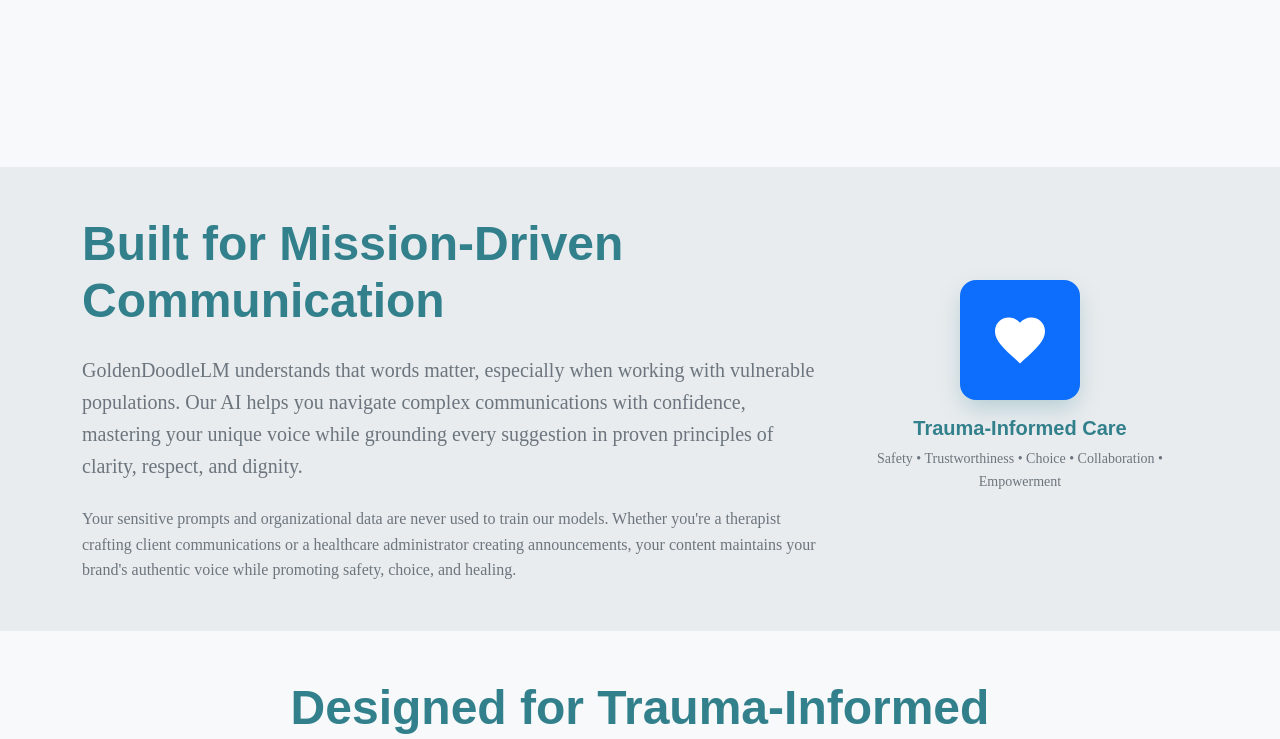
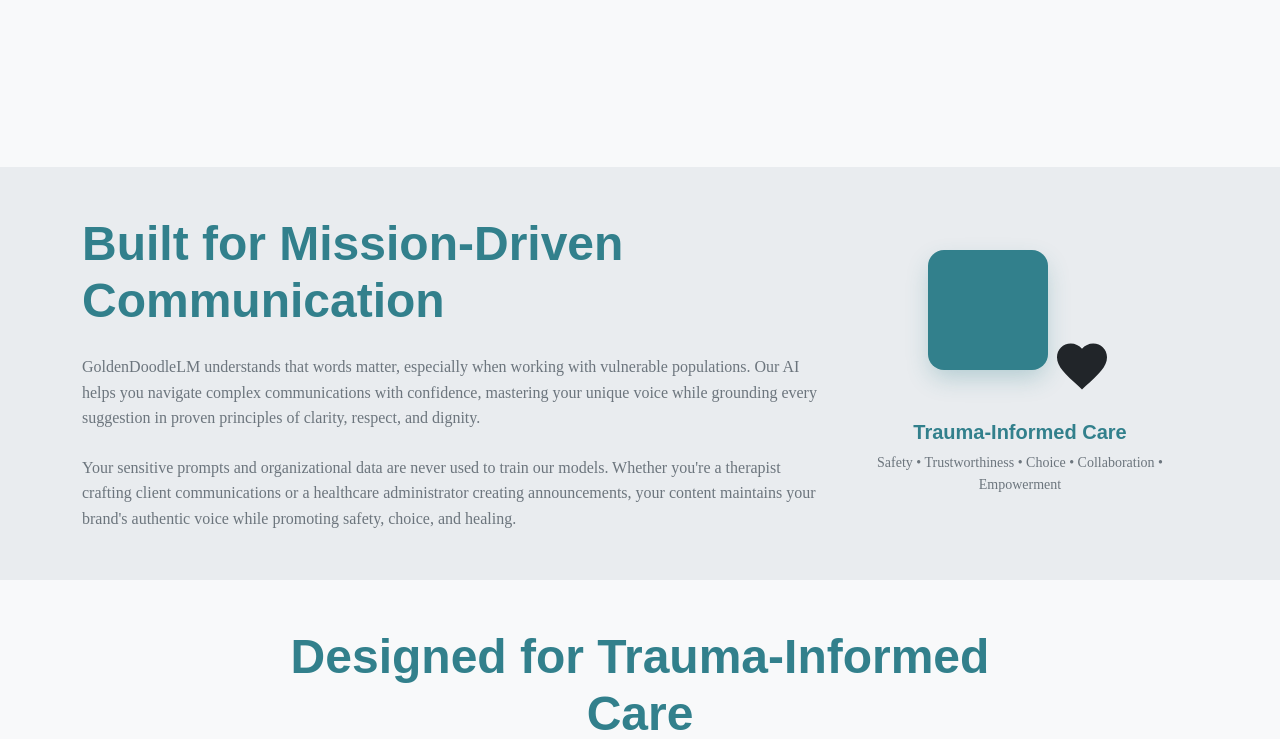
Before and after one commit to MKTNGco/GoldenDoodle_Beta, a Flask app: page / in a window 1280 px wide. Shown: the part 1223-1962 px from the top of the page. Run offline with Flask 3, Linux system fonts and the light colour scheme.

Commit message:
Assistant checkpoint: Fix heart color and text formatting consistency
Assistant generated file changes:
- templates/index.html: Fix heart graphic color to use clearwater teal, Make body text formatting consistent

---

User prompt:

Let's review the just created section with our Design_system.md. The heart graphic is the wrong color and our body texts are formatted inconsistently.

Replit-Commit-Author: Assistant
Replit-Commit-Session-Id: 5c424b1a-ac27-40c5-bcdd-623c49c67040

```diff
--- a/templates/index.html
+++ b/templates/index.html
@@ -183,7 +183,7 @@
         <div class="row align-items-center">
             <div class="col-lg-8">
                 <h2 class="display-5 fw-bold text-primary mb-4">Built for Mission-Driven Communication</h2>
-                <p class="lead text-muted mb-4">
+                <p class="text-muted mb-4">
                     GoldenDoodleLM understands that words matter, especially when working with vulnerable populations. Our AI helps you navigate complex communications with confidence, mastering your unique voice while grounding every suggestion in proven principles of clarity, respect, and dignity.
                 </p>
                 <p class="text-muted mb-0">
@@ -192,7 +192,7 @@
             </div>
             <div class="col-lg-4 text-center">
                 <div class="mission-heart-container mb-4">
-                    <div class="mission-heart-graphic bg-primary text-white rounded-4 d-inline-flex align-items-center justify-content-center">
+                    <div class="mission-heart-graphic text-white rounded-4 d-inline-flex align-items-center justify-content-center"></div>
                         <svg width="60" height="60" viewBox="0 0 24 24" fill="currentColor">
                             <path d="M12 21.35l-1.45-1.32C5.4 15.36 2 12.28 2 8.5 2 5.42 4.42 3 7.5 3c1.74 0 3.41.81 4.5 2.09C13.09 3.81 14.76 3 16.5 3 19.58 3 22 5.42 22 8.5c0 3.78-3.4 6.86-8.55 11.54L12 21.35z"/>
                         </svg>
```
